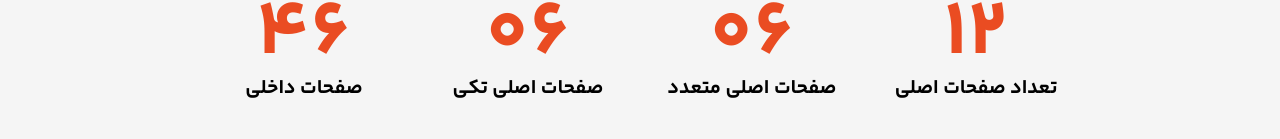
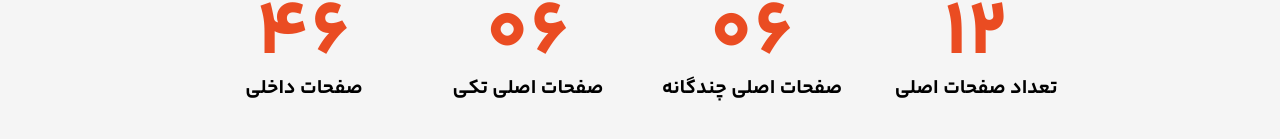
Before and after one commit to mahyarErshad/gimnas, a React (Vite) app: page / in a window 1280 px wide. Shown: the part 863-1002 px from the top of the page. Built offline with nearby package versions, Linux system fonts and the light colour scheme.

Commit message:
Changed the text

```diff
--- a/src/components/Body/BodyParts/PageCounter/PageCounter.jsx
+++ b/src/components/Body/BodyParts/PageCounter/PageCounter.jsx
@@ -5,7 +5,7 @@ function PageCounter() {
   return (
     <section className="bg-bgGray py-[5.625rem] flex justify-center items-center flex-wrap max-md:px-4 md:px-8 lg:px-[15%] max-lg:gap-20">
       <PageCounterComponent number="۱۲" text="تعداد صفحات اصلی" />
-      <PageCounterComponent number="۰۶" text="صفحات اصلی متعدد" />
+      <PageCounterComponent number="۰۶" text="صفحات اصلی چندگانه" />
       <PageCounterComponent number="۰۶" text="صفحات اصلی تکی" />
       <PageCounterComponent number="۴۶" text="صفحات داخلی" />
     </section>
```
